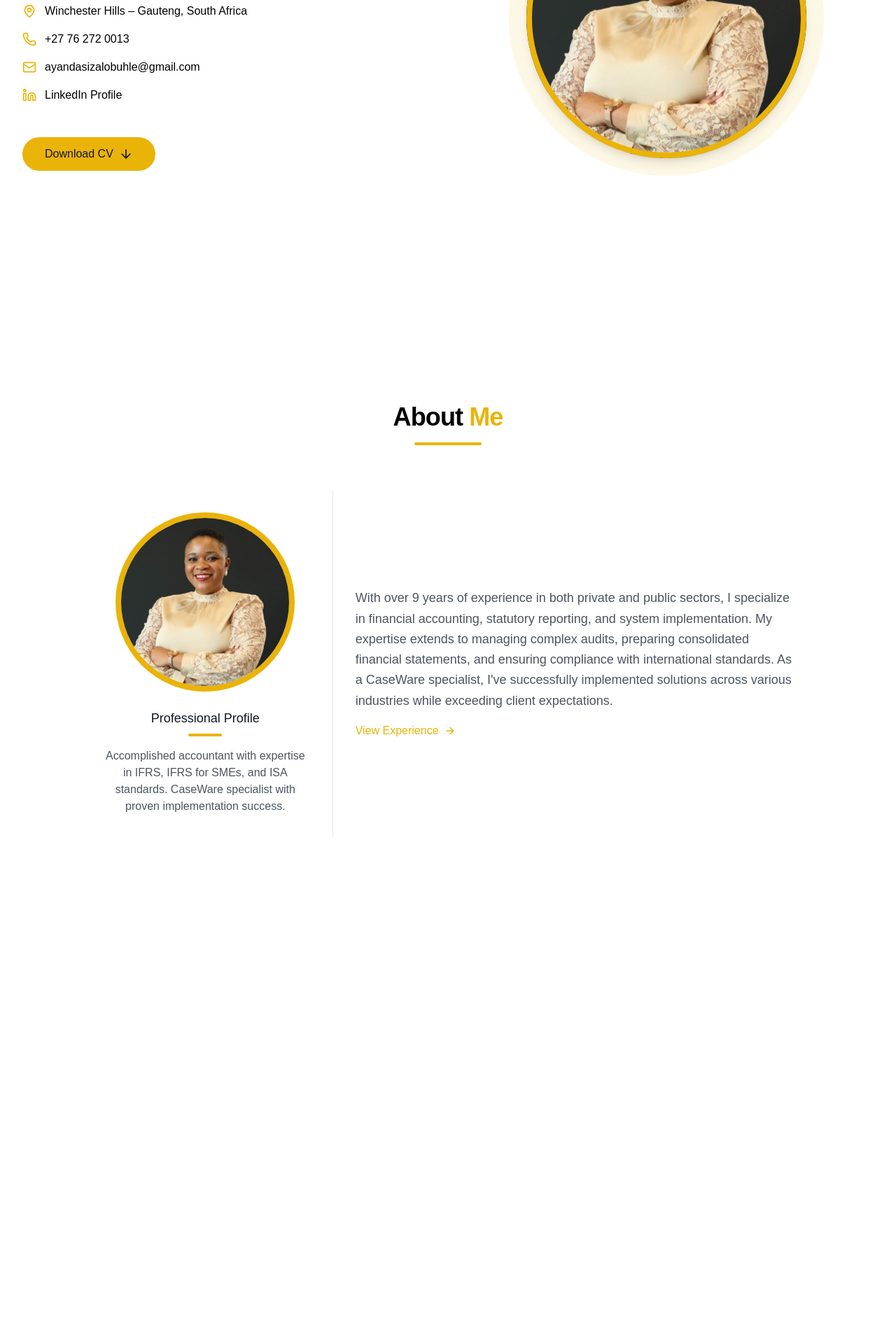
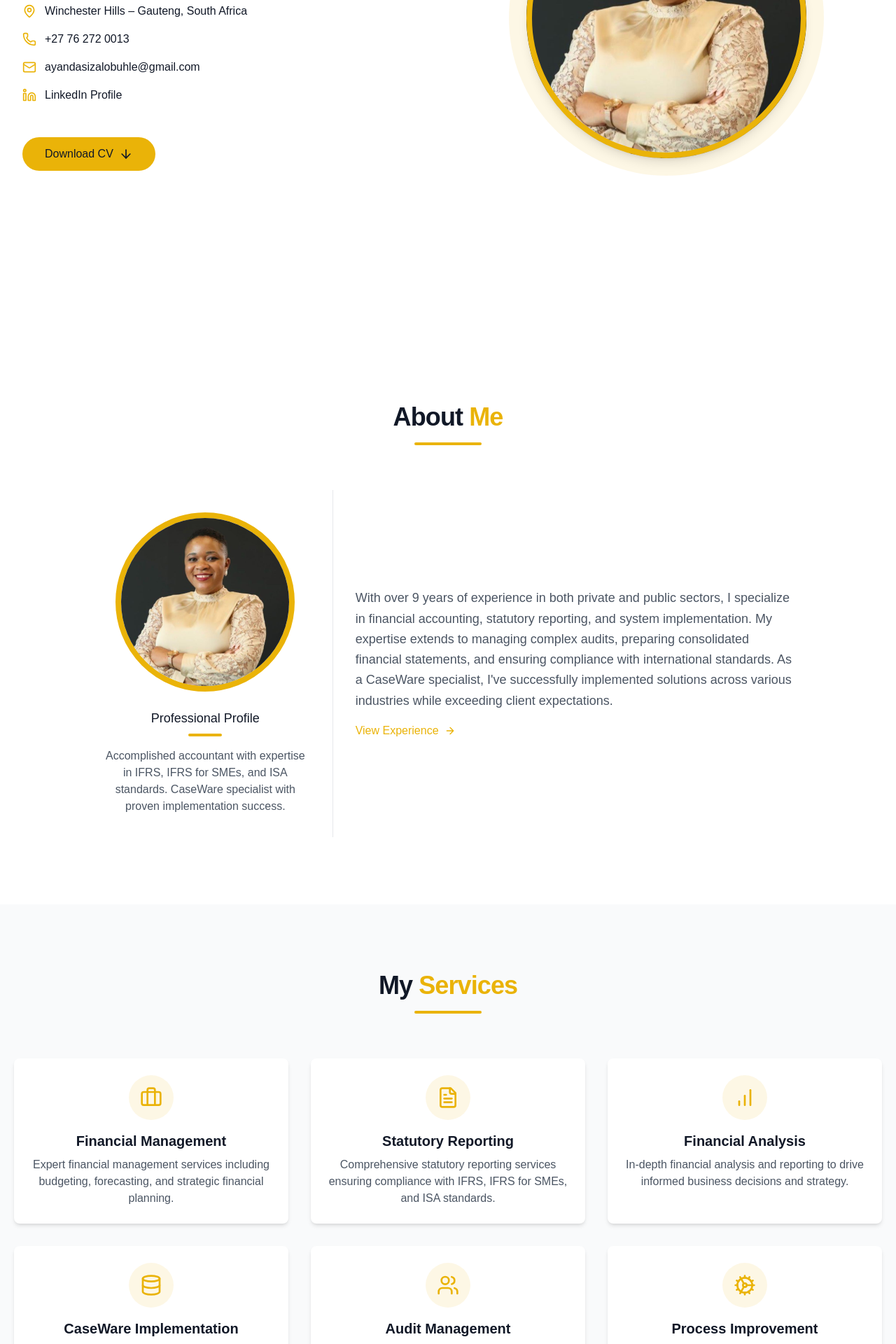
Before and after one commit to Sandile88/client_portfolio, a Next.js app: page / in a window 1280 px wide. Shown: the part 320-2240 px from the top of the page at 70% size. Before the commit the page ends 1612 px from the top, so only its background shows below. Built offline with nearby package versions, Linux system fonts and the light colour scheme.

Commit message:
added services page with cards

```diff
--- a/app/components/About.tsx
+++ b/app/components/About.tsx
@@ -5,7 +5,7 @@ const About = () => {
     <section className="bg-white py-24" id="about-me">
       <div className="container px-5 mx-auto max-w-7xl">
         <div className="text-center mb-16">
-          <h2 className="text-4xl font-bold tracking-tight text-black">
+          <h2 className="text-4xl font-bold tracking-tight text-gray-900">
             About <span className="text-yellow-500">Me</span>
           </h2>
           <div className="w-24 h-1 bg-yellow-500 mx-auto rounded mt-4"></div>
--- a/app/components/Hero.tsx
+++ b/app/components/Hero.tsx
@@ -13,28 +13,28 @@ const Hero = () => {
           <div className="flex flex-col justify-center space-y-8">
             <div className="space-y-4">
               <h2 className="text-lg font-semibold text-yellow-500">Chartered Accountant</h2>
-              <h1 className="text-4xl font-bold tracking-tight text-black sm:text-5xl">
+              <h1 className="text-4xl font-bold tracking-tight text-gray-900 sm:text-5xl">
                 Ayanda Bhebhe
               </h1>
-              <p className="text-xl text-black">
+              <p className="text-xl text-gray-900">
                 An accomplished, dynamic and well-seasoned Accountant and Auditor with over 9 years of experience
               </p>
             </div>
 
             <div className="space-y-4">
-              <div className="flex items-center space-x-3 text-black">
+              <div className="flex items-center space-x-3 text-gray-900">
                 <MapPin className="h-5 w-5 text-yellow-500" />
                 <span>Winchester Hills – Gauteng, South Africa</span>
               </div>
-              <div className="flex items-center space-x-3 text-black">
+              <div className="flex items-center space-x-3 text-gray-900">
                 <Phone className="h-5 w-5 text-yellow-500" />
                 <span>+27 76 272 0013</span>
               </div>
-              <div className="flex items-center space-x-3 text-black">
+              <div className="flex items-center space-x-3 text-gray-900">
                 <Mail className="h-5 w-5 text-yellow-500" />
                 <span>ayandasizalobuhle@gmail.com</span>
               </div>
-              <div className="flex items-center space-x-3 text-black">
+              <div className="flex items-center space-x-3 text-gray-900">
                 <Linkedin className="h-5 w-5 text-yellow-500" />
                 <a href="https://za.linkedin.com/in/ayanda-bhebhe-400b0032" className="hover:text-yellow-500 transition-colors">
                   LinkedIn Profile
--- /dev/null
+++ b/app/components/Services.tsx
@@ -0,0 +1,84 @@
+import type React from "react";
+import { Briefcase, BarChart, FileText, Database, Users, Cog, type LucideIcon } from "lucide-react";
+
+interface ServiceCardProps {
+  icon: LucideIcon
+  title: string
+  description: string
+}
+
+const ServiceCard: React.FC<ServiceCardProps> = ({ icon: Icon, title, description }) => (
+  <div className="bg-white p-6 rounded-lg shadow-md transition-all duration-300 hover:shadow-xl hover:scale-105">
+    <div className="w-16 h-16 rounded-full bg-yellow-500/10 flex items-center justify-center mb-4 mx-auto">
+      <Icon className="h-8 w-8 text-yellow-500" />
+    </div>
+    <h3 className="text-xl font-semibold text-gray-900 mb-2 text-center">{title}</h3>
+    <p className="text-gray-600 text-center">{description}</p>
+  </div>
+)
+
+
+interface Service {
+  icon: LucideIcon
+  title: string
+  description: string
+}
+
+const Services: React.FC = () => {
+  const services: Service[] = [
+    {
+      icon: Briefcase,
+      title: "Financial Management",
+      description:
+        "Expert financial management services including budgeting, forecasting, and strategic financial planning.",
+    },
+    {
+      icon: FileText,
+      title: "Statutory Reporting",
+      description:
+        "Comprehensive statutory reporting services ensuring compliance with IFRS, IFRS for SMEs, and ISA standards.",
+    },
+    {
+      icon: BarChart,
+      title: "Financial Analysis",
+      description: "In-depth financial analysis and reporting to drive informed business decisions and strategy.",
+    },
+    {
+      icon: Database,
+      title: "CaseWare Implementation",
+      description:
+        "Specialized CaseWare implementation, customization, and training for optimized financial processes.",
+    },
+    {
+      icon: Users,
+      title: "Audit Management",
+      description: "Efficient management of internal and external audits, ensuring thorough compliance and accuracy.",
+    },
+    {
+      icon: Cog,
+      title: "Process Improvement",
+      description: "Strategic process improvement and system implementation to enhance financial operations.",
+    },
+  ]
+
+  return (
+    <section className="bg-gray-50 py-24" id="services">
+      <div className="container px-5 mx-auto max-w-7xl">
+        <div className="text-center mb-16">
+          <h2 className="text-4xl font-bold tracking-tight text-gray-900">
+            My <span className="text-yellow-500">Services</span>
+          </h2>
+          <div className="w-24 h-1 bg-yellow-500 mx-auto rounded mt-4"></div>
+        </div>
+
+        <div className="grid grid-cols-1 md:grid-cols-2 lg:grid-cols-3 gap-8">
+          {services.map((service, index) => (
+            <ServiceCard key={index} {...service} />
+          ))}
+        </div>
+      </div>
+    </section>
+  )
+}
+
+export default Services;
--- a/app/page.tsx
+++ b/app/page.tsx
@@ -1,6 +1,7 @@
 import About from "./components/About";
 import Hero from "./components/Hero";
 import Nav from "./components/Nav";
+import Services from "./components/Services";
 
 export default function Home() {
   return (
@@ -8,6 +9,7 @@ export default function Home() {
     <Nav/>
     <Hero/>
     <About/>
+    <Services/>
     </>
   );
 }
```
